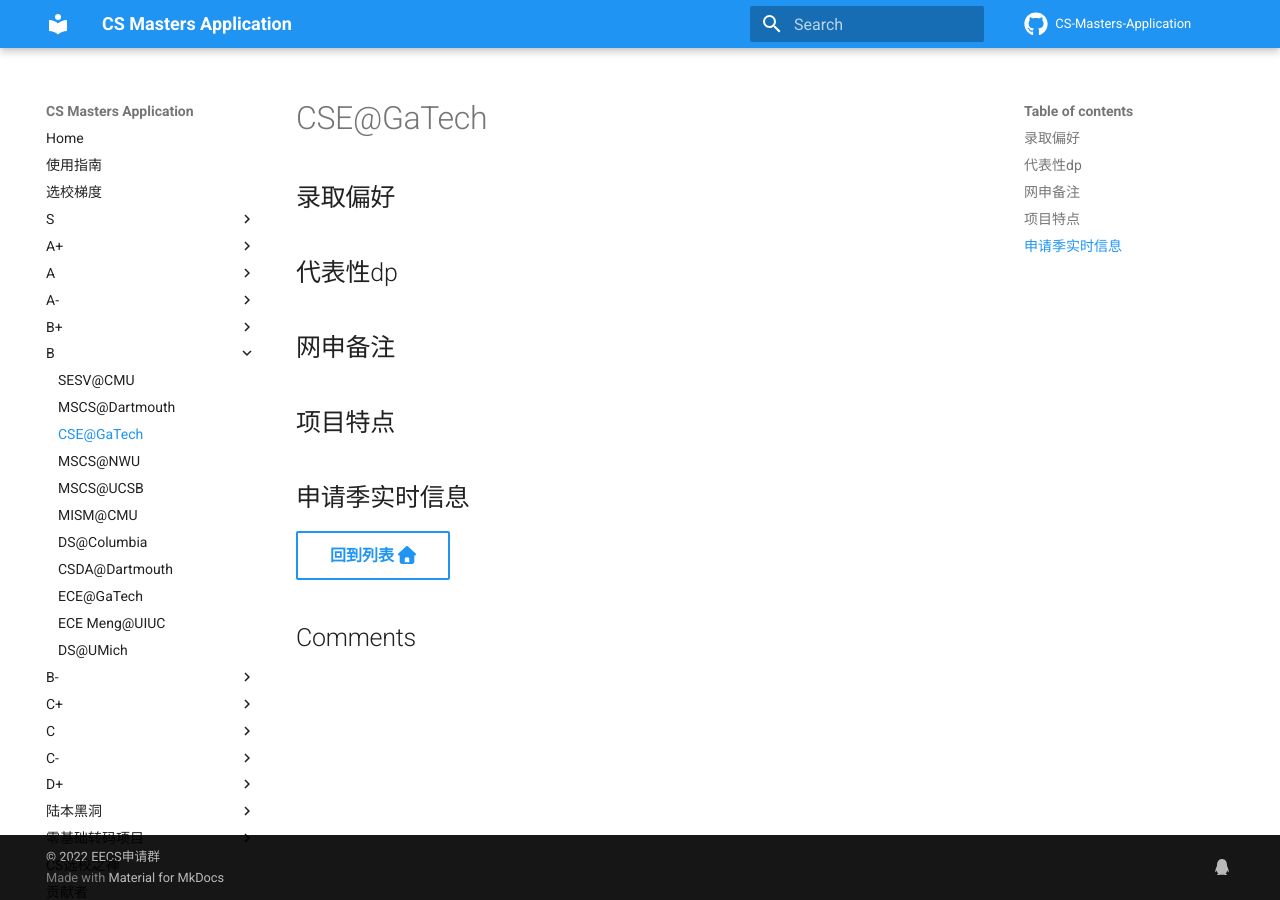
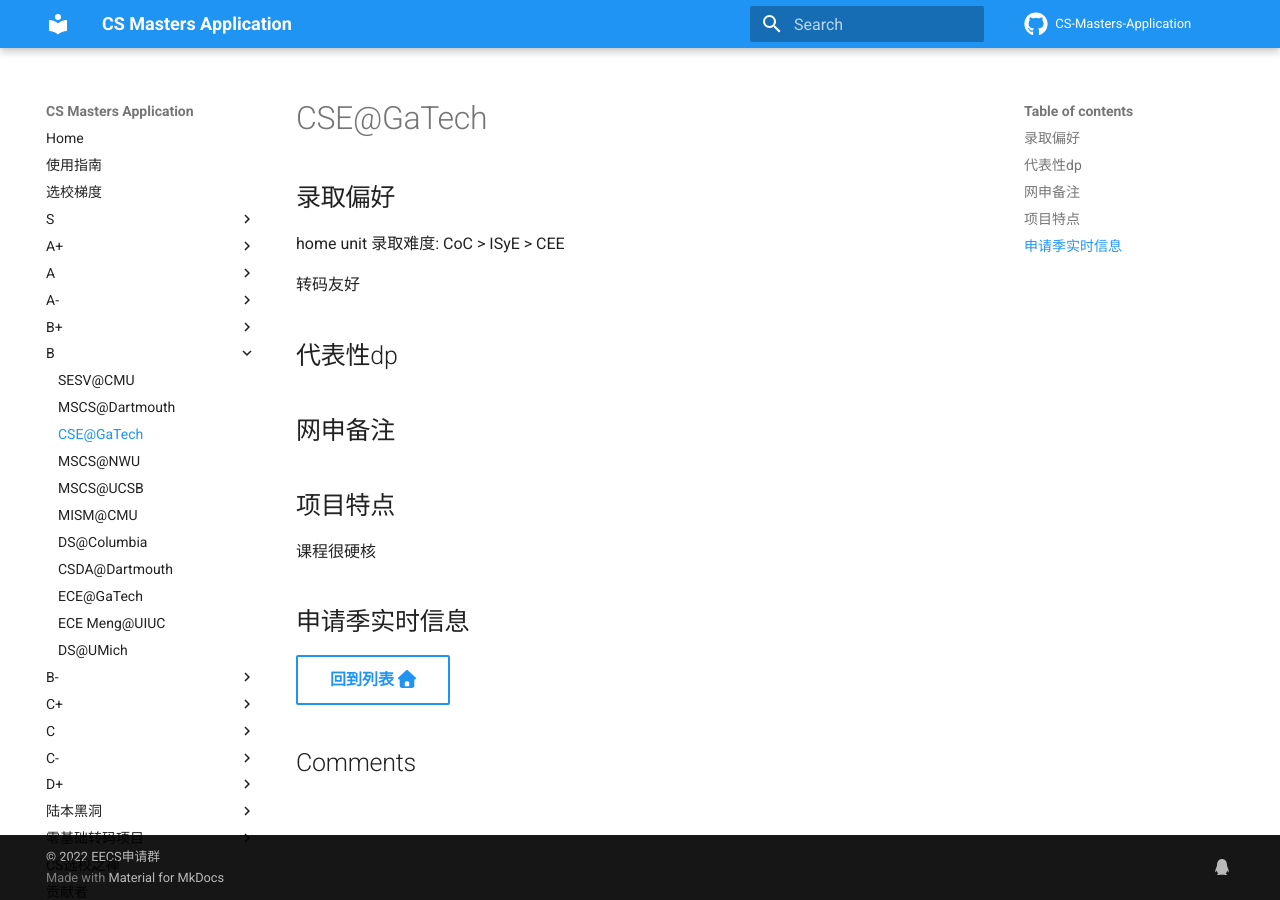
Before and after one commit to opencsapp/opencsapp.github.io, an MkDocs documentation site: the page built from docs/CSE@GaTech.md, in a window 1280 px wide. Built offline with MkDocs 1.6.1 and Material for MkDocs 9.7.7, drawn with Linux system fonts in a browser that asks for light colours; comment, search, counter and statistics services are not loaded.

Commit message:
Update CSE@GaTech.md

```diff
--- a/docs/CSE@GaTech.md
+++ b/docs/CSE@GaTech.md
@@ -1,11 +1,13 @@
 ## 录取偏好
+home unit 录取难度: CoC > ISyE > CEE
 
+转码友好
 ## 代表性dp
 
 ## 网申备注
 
 ## 项目特点
-
+课程很硬核
 ## 申请季实时信息
 
 [回到列表 :fontawesome-solid-house:](选校梯度.md){ .md-button }
```
